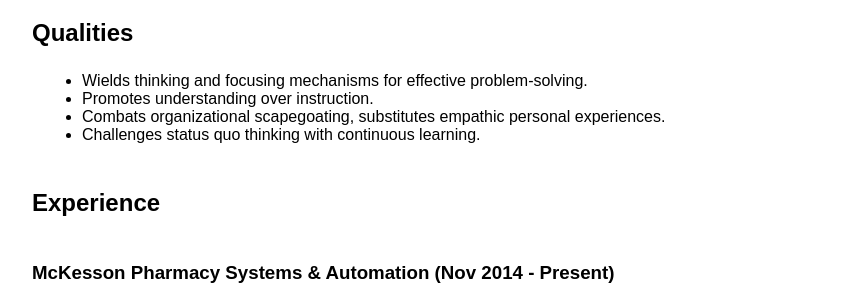
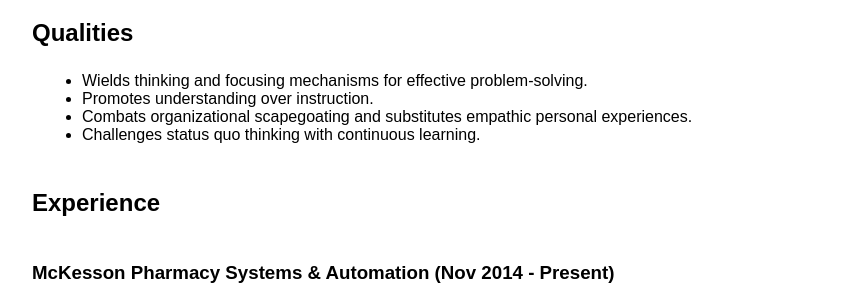
Before and after one commit to bemosior/bemosior.github.io, a Jekyll site: the page built from resume.md, in a window 1280 px wide. Shown: the part 263-563 px from the top of the page, without its empty margins (208-1060 px from the left). Built offline with Jekyll 4.4.1, drawn with Linux system fonts in a browser that asks for light colours; some web fonts are replaced.

Commit message:
Revising phrasing of quality point.

```diff
--- a/resume.md
+++ b/resume.md
@@ -7,7 +7,7 @@ title: Benjamin Mosior
 
 * Wields thinking and focusing mechanisms for effective problem-solving.
 * Promotes understanding over instruction.
-* Combats organizational scapegoating, substitutes empathic personal experiences.
+* Combats organizational scapegoating and substitutes empathic personal experiences.
 * Challenges status quo thinking with continuous learning.
 
 ## Experience
```
